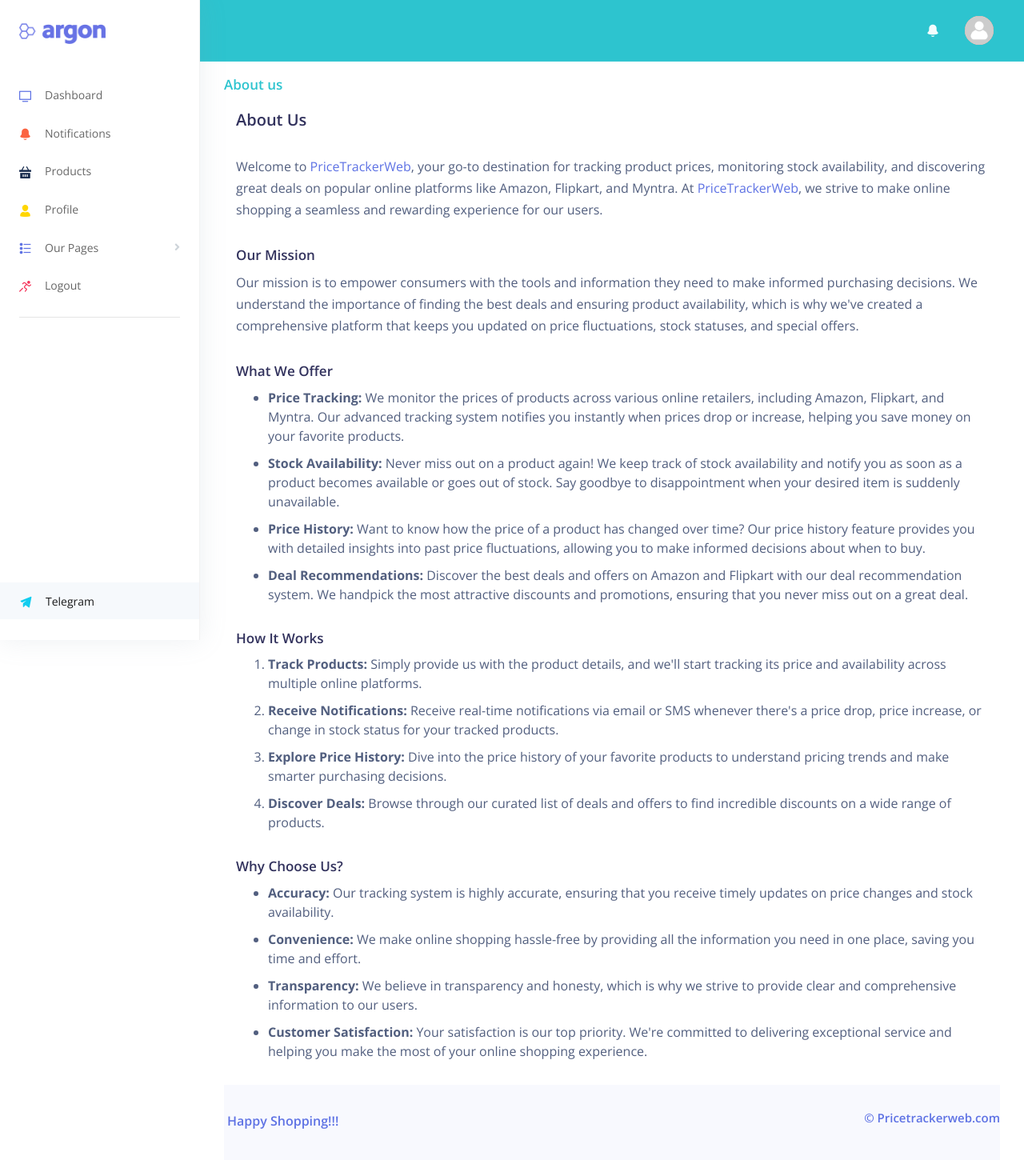
After one commit to DG-Network99/Tracker-Website, a Django app: template apps/templates/legal_pages/about_us.html in a window 1280 px wide. The commit adds this page. Shown: the whole page at 80% size. Run offline with Django 3.2, Linux system fonts and the light colour scheme; the template is opened without the code that fills it, so the values that code supplies are empty; style sheets or scripts are compiled from the project's sources; some libraries are stand-ins or nearby versions.

Commit message:
Added: Contact us, About us page

```diff
--- a/apps/home/urls.py
+++ b/apps/home/urls.py
@@ -10,6 +10,8 @@
     path('notification_update', views.notification_update, name='notification_update'),
     path('track', views.track, name='track'),
     path('stop_track', views.stop_track, name='stop_track'),
+    path('contact_us', views.contact_us, name='contact_us'),
+    path('about_us', views.about_us, name='about_us'),
     # path('products', views.products, name='products'),
     # path('notifications/<str:id>$', RedirectView.as_view(url = 'notifications/<str:id>/')),
     # path('notifications/<str:id>/', views.notifications, name='notifications'),
--- a/apps/templates/home/profile.html
+++ b/apps/templates/home/profile.html
@@ -51,11 +51,6 @@
   </div>
   {% endif %}
   {% endfor %}
-
-  {% if success_msg %}
-  {% endif %}
-  {% if error_msg %}
-  {% endif %}
 
   <div class="row">
     <!-- <div class="col-xl-4 order-xl-2">
--- a/apps/templates/includes/navigation.html
+++ b/apps/templates/includes/navigation.html
@@ -86,7 +86,6 @@
             <div class="media align-items-center">
               <span class="avatar avatar-sm rounded-circle bg-warning">
                 {% if user.is_authenticated %}
-                <!-- <img alt="Image placeholder" src="/static/assets/img/theme/team-4.jpg"> -->
                 <span class="text-white font-weight-bold text-uppercase" style="font-size: 170%;">{{ request.user.username|first }}</span>
                 {% else %}
                 <img alt="Image placeholder" src="/static/assets/img/theme/unknown-user.png">
--- a/apps/templates/includes/sidenav.html
+++ b/apps/templates/includes/sidenav.html
@@ -1,3 +1,12 @@
+{% block stylesheets %}
+<style>
+  .collapse .list-group-item {
+    padding: 0.5rem 1rem;
+    font-size: 0.8rem;
+  }
+</style>
+{% endblock stylesheets %}
+
 <nav class="sidenav navbar navbar-vertical  fixed-left  navbar-expand-xs navbar-light bg-white" id="sidenav-main">
   <div class="scrollbar-inner">
 
@@ -56,6 +65,20 @@
               <i class="ni ni-single-02 text-yellow"></i>
               <span class="nav-link-text">Profile</span>
             </a>
+          </li>
+          <li class="nav-item">
+            <a class="nav-link collapsed" href="#collapseExample" data-toggle="collapse" aria-expanded="false">
+              <i class="ni ni-bullet-list-67 text-primary"></i>
+              <span class="nav-link-text">Our Pages</span>
+            </a>
+            <div class="collapse ml-5" id="collapseExample">
+              <div class="list-group list-group-flush">
+                <a href="{% url 'about_us' %}" class="list-group-item list-group-item-action">About Us</a>
+                <a href="{% url 'contact_us' %}" class="list-group-item list-group-item-action">Contact Us</a>
+                <a href="#" class="list-group-item list-group-item-action">Privacy Policy</a>
+                <a href="#" class="list-group-item list-group-item-action">Terms and Conditions</a>
+              </div>
+            </div>
           </li>
 
           <!-- <li class="nav-item">
--- /dev/null
+++ b/apps/templates/legal_pages/about_us.html
@@ -0,0 +1,147 @@
+{% extends 'layouts/base.html' %}
+
+{% block title %} Products {% endblock title %}
+
+<!-- Specific CSS goes HERE -->
+{% block stylesheets %}
+<style>
+    h2 {
+        margin-bottom: 30px;
+    }
+
+    .mission-text {
+        margin-bottom: 30px;
+    }
+
+    .feature-list {
+        margin-bottom: 30px;
+    }
+
+    .feature-list li {
+        margin-bottom: 10px;
+    }
+
+    .why-choose-us {
+        margin-bottom: 30px;
+    }
+
+    .why-choose-us li {
+        margin-bottom: 10px;
+    }
+</style>
+
+{% endblock stylesheets %}
+
+{% block content %}
+
+<div class="header pb-6">
+    <div class="container-fluid">
+        <div class="header-body">
+            <div class="row align-items-center py-3">
+                <div class="col-lg-6 col-7">
+                    <h6 class="h3 text-primary-color d-inline-block mb-0">About us</h6>
+                    <!-- <nav aria-label="breadcrumb" class="d-none d-md-inline-block ml-md-4">
+            <ol class="breadcrumb breadcrumb-links breadcrumb-dark">
+              <li class="breadcrumb-item"><a href="#"><i class="fas fa-home"></i></a></li>
+              <li class="breadcrumb-item"><a href="#">My Products</a></li>
+              <li class="breadcrumb-item active" aria-current="page">My Products</li>
+            </ol>
+          </nav> -->
+                </div>
+                <div class="col-lg-6 col-5 text-right">
+
+                </div>
+            </div>
+        </div>
+    </div>
+</div>
+
+<!-- Page content -->
+<div class="container-fluid mt--6">
+    <div class="row">
+        <div class="col">
+            <div class="container">
+                <h2>About Us</h2>
+                <p class="mission-text">Welcome to <a href="{% url 'home' %}">PriceTrackerWeb</a>, your go-to destination for tracking product
+                    prices, monitoring
+                    stock availability, and discovering great deals on popular online platforms like Amazon, Flipkart,
+                    and Myntra.
+                    At <a href="{% url 'home' %}">PriceTrackerWeb</a>, we strive to make online shopping a seamless and rewarding experience for our
+                    users.</p>
+
+                <h3>Our Mission</h3>
+                <p class="mission-text">Our mission is to empower consumers with the tools and information they need to
+                    make
+                    informed purchasing decisions. We understand the importance of finding the best deals and ensuring
+                    product
+                    availability, which is why we've created a comprehensive platform that keeps you updated on price
+                    fluctuations,
+                    stock statuses, and special offers.</p>
+
+                <h3>What We Offer</h3>
+                <ul class="feature-list">
+                    <li><strong>Price Tracking:</strong> We monitor the prices of products across various online
+                        retailers,
+                        including Amazon, Flipkart, and Myntra. Our advanced tracking system notifies you instantly when
+                        prices drop
+                        or increase, helping you save money on your favorite products.</li>
+                    <li><strong>Stock Availability:</strong> Never miss out on a product again! We keep track of stock
+                        availability
+                        and notify you as soon as a product becomes available or goes out of stock. Say goodbye to
+                        disappointment
+                        when your desired item is suddenly unavailable.</li>
+                    <li><strong>Price History:</strong> Want to know how the price of a product has changed over time?
+                        Our price
+                        history feature provides you with detailed insights into past price fluctuations, allowing you
+                        to make
+                        informed decisions about when to buy.</li>
+                    <li><strong>Deal Recommendations:</strong> Discover the best deals and offers on Amazon and Flipkart
+                        with our
+                        deal recommendation system. We handpick the most attractive discounts and promotions, ensuring
+                        that you
+                        never miss out on a great deal.</li>
+                </ul>
+                <h3>How It Works</h3>
+                <ol class="feature-list">
+                    <li><strong>Track Products:</strong> Simply provide us with the product details, and we'll start
+                        tracking its price
+                        and availability across multiple online platforms.</li>
+                    <li><strong>Receive Notifications:</strong> Receive real-time notifications via email or SMS
+                        whenever there's a
+                        price drop, price increase, or change in stock status for your tracked products.</li>
+                    <li><strong>Explore Price History:</strong> Dive into the price history of your favorite products to
+                        understand
+                        pricing trends and make smarter purchasing decisions.</li>
+                    <li><strong>Discover Deals:</strong> Browse through our curated list of deals and offers to find
+                        incredible
+                        discounts on a wide range of products.</li>
+                </ol>
+
+                <h3>Why Choose Us?</h3>
+                <ul class="why-choose-us">
+                    <li><strong>Accuracy:</strong> Our tracking system is highly accurate, ensuring that you receive
+                        timely updates on
+                        price changes and stock availability.</li>
+                    <li><strong>Convenience:</strong> We make online shopping hassle-free by providing all the
+                        information you need in
+                        one place, saving you time and effort.</li>
+                    <li><strong>Transparency:</strong> We believe in transparency and honesty, which is why we strive to
+                        provide clear
+                        and comprehensive information to our users.</li>
+                    <li><strong>Customer Satisfaction:</strong> Your satisfaction is our top priority. We're committed
+                        to delivering
+                        exceptional service and helping you make the most of your online shopping experience.</li>
+                </ul>
+            </div>
+        </div>
+    </div>
+    {% include "includes/footer.html" %}
+    {% endblock content %}
+
+    <!-- Specific JS goes HERE -->
+    {% block javascripts %}
+
+    <script>
+    </script>
+
+    {% endblock javascripts %}
--- a/core/settings.py
+++ b/core/settings.py
@@ -22,7 +22,7 @@
 
 # SECURITY WARNING: don't run with debug turned on in production!
 # DEBUG = config('DEBUG', default=True, cast=bool)
-DEBUG = False
+DEBUG = config('DEBUG', default=True, cast=bool)
 # load production server from .env
 ALLOWED_HOSTS = ['localhost', '127.0.0.1', '195.35.20.195', config('SERVER', default='127.0.0.1')]
 
```
Also changed, not shown: apps/home/views.py (+33 -2 lines), apps/templates/legal_pages/contact_us.html (added, +83 -0 lines), 1 other file.
